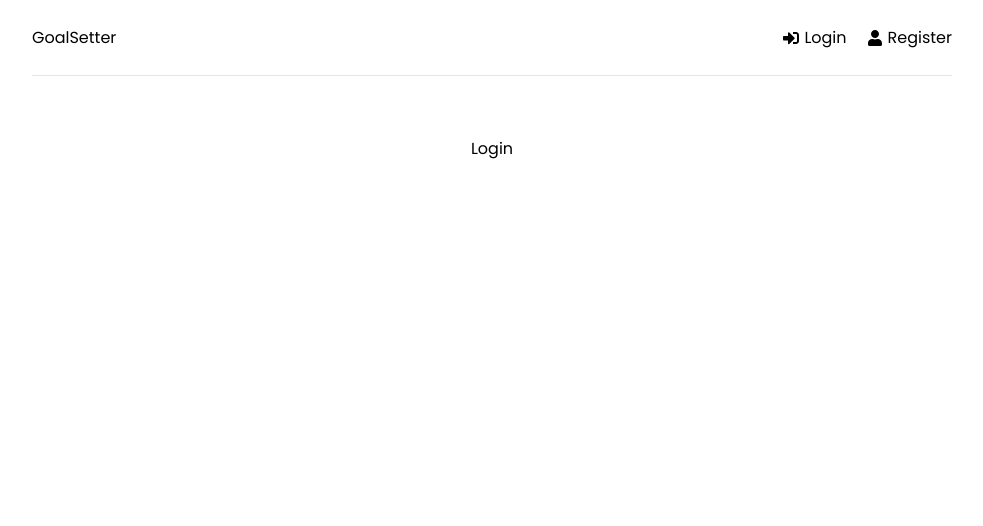
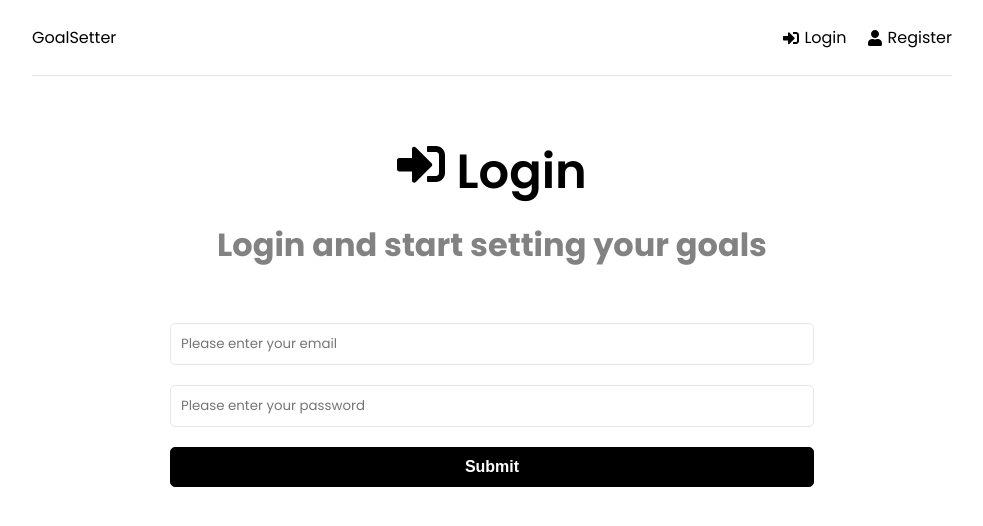
Before and after one commit to cllcnkrt/mern-stack-example, a React (Create React App) app in the folder frontend/: page /login in a window 1280 px wide. Shown: the top 526 px of the page, without its empty margins (148-1131 px from the left). Built offline with nearby package versions, Linux system fonts and the light colour scheme; the HTML template or start-up script is replaced by a standard one.

Commit message:
Login component completed

```diff
--- a/frontend/src/components/header/index.tsx
+++ b/frontend/src/components/header/index.tsx
@@ -1,4 +1,4 @@
-import { FaSignInAlt, FaSignOutAlt, FaUser } from 'react-icons/fa';
+import { FaSignInAlt, FaUser } from 'react-icons/fa';
 import { Link } from 'react-router-dom';
 
 function Header() {
--- a/frontend/src/pages/login/index.tsx
+++ b/frontend/src/pages/login/index.tsx
@@ -1,5 +1,73 @@
+import { FormEvent, useState } from 'react';
+import { FaSignInAlt } from 'react-icons/fa';
+
+interface form {
+  email: string;
+  password: string;
+}
+
 function Login() {
-  return <div>Login</div>;
+  const [formData, setFormData] = useState<form>({
+    email: '',
+    password: '',
+  });
+
+  const { email, password } = formData;
+
+  const handleChange = (e: React.ChangeEvent<HTMLInputElement>) => {
+    setFormData((prevState) => ({
+      ...prevState,
+      [e.target.name]: e.target.value,
+    }));
+  };
+  const onSubmit = (e: FormEvent<HTMLFormElement>) => {
+    e.preventDefault();
+  };
+
+  return (
+    <>
+      <section className="heading">
+        <h1>
+          <FaSignInAlt /> Login
+        </h1>
+        <p>Login and start setting your goals</p>
+      </section>
+
+      <section className="form">
+        <form onSubmit={onSubmit}>
+          <div className="form-group">
+            <input
+              type="email"
+              className="form-control"
+              id="email"
+              name="email"
+              value={email}
+              placeholder="Please enter your email"
+              onChange={handleChange}
+            />
+          </div>
+
+          <div className="form-group">
+            <input
+              type="password"
+              className="form-control"
+              id="password"
+              name="password"
+              value={password}
+              placeholder="Please enter your password"
+              onChange={handleChange}
+            />
+          </div>
+
+          <div className="form-group">
+            <button type="submit" className="btn btn-block">
+              Submit
+            </button>
+          </div>
+        </form>
+      </section>
+    </>
+  );
 }
 
 export default Login;
--- a/package.json
+++ b/package.json
@@ -6,7 +6,8 @@
   "scripts": {
     "start": "node backend/server.js",
     "server": "nodemon backend/server.js",
-    "client": "npm start --prefix frontend"
+    "client": "npm start --prefix frontend",
+    "dev": "concurrently \"npm run server\" \"npm run client\""
   },
   "author": "",
   "license": "ISC",
@@ -20,6 +21,7 @@
     "mongoose": "^6.6.3"
   },
   "devDependencies": {
+    "concurrently": "^7.4.0",
     "nodemon": "^2.0.20"
   }
 }
```
Also changed, not shown: 1 other file (tests, documents, lock files or other folders).
